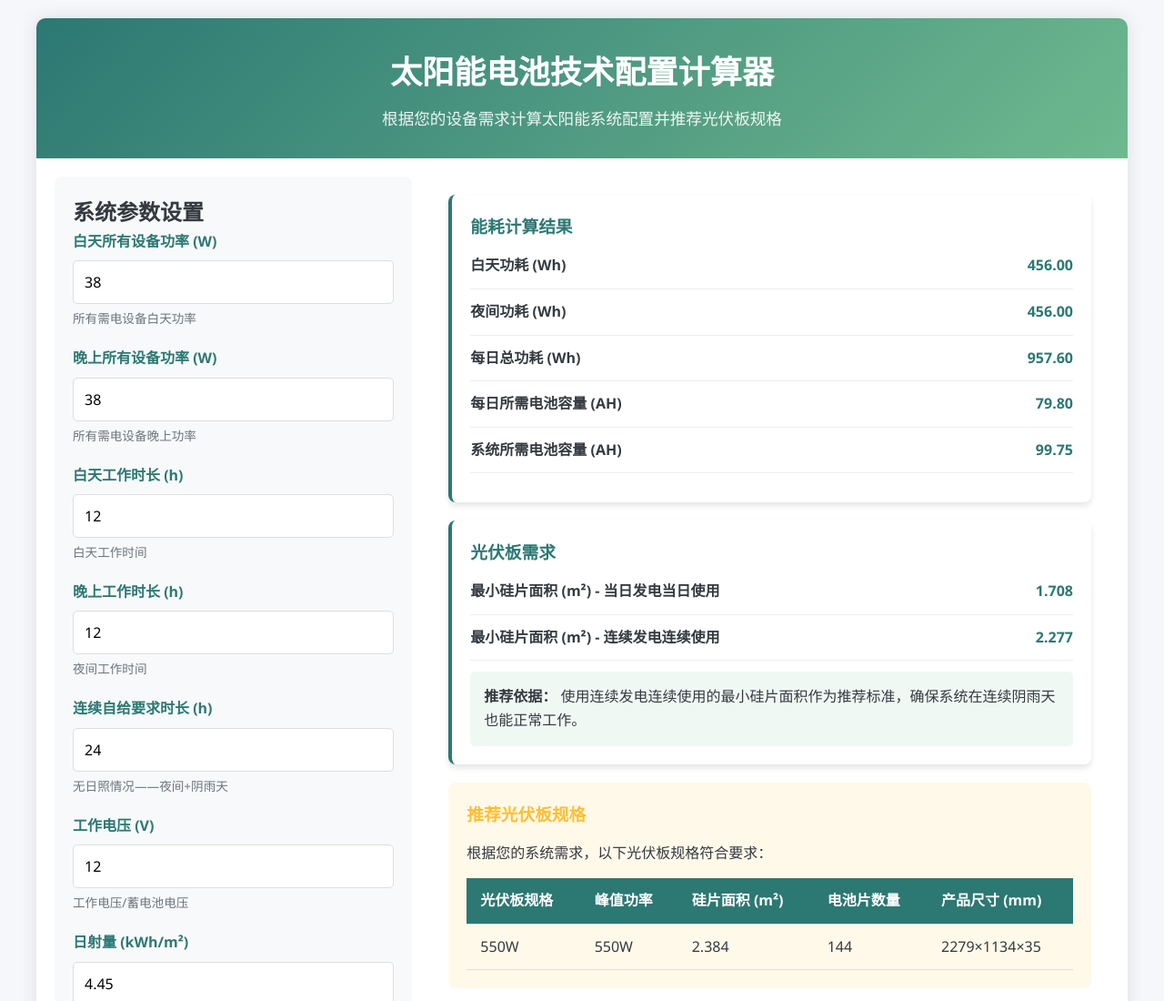
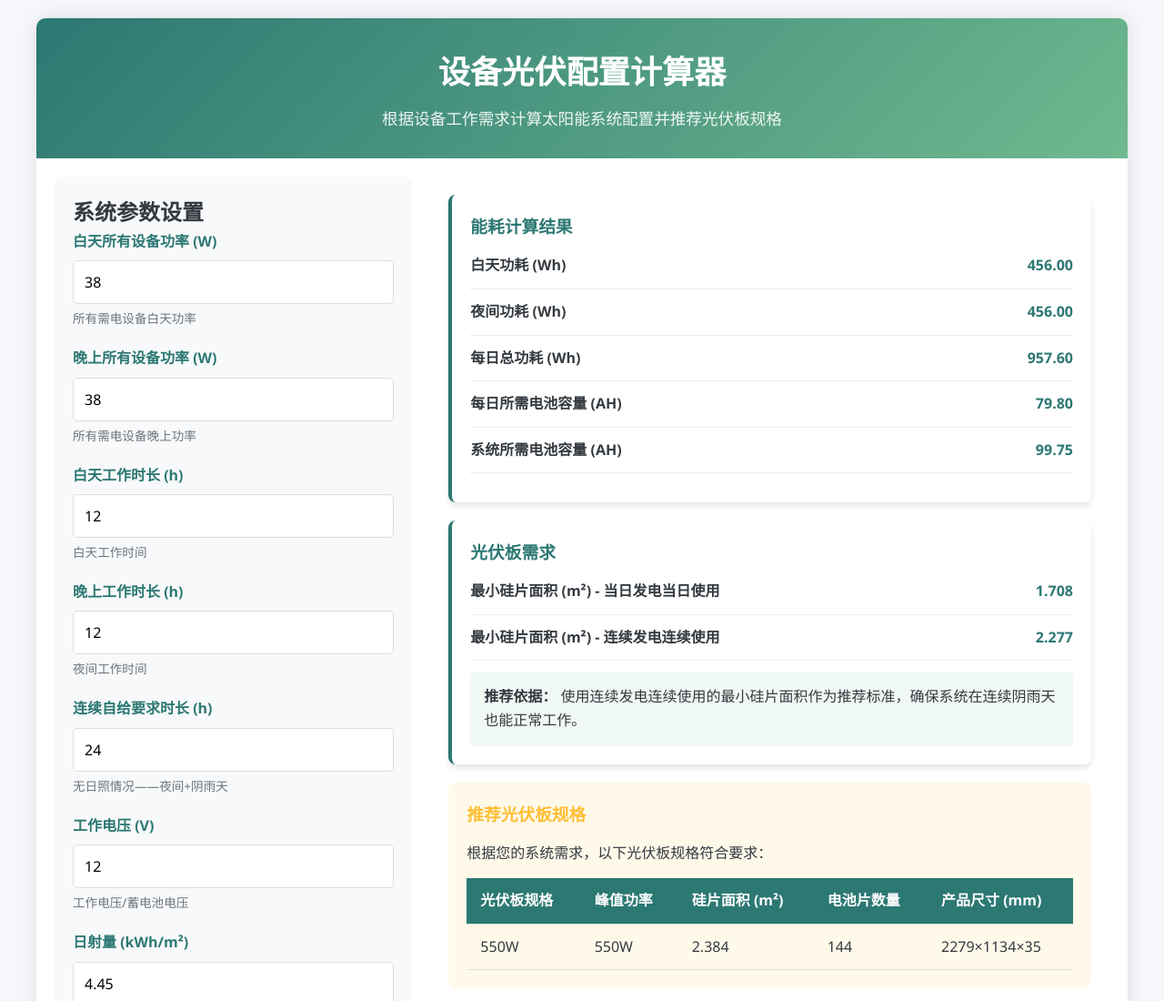
Before and after one commit to Darliamall/Equipment-Solar-Calculator, a plain HTML site: page index.html in a window 1280 px wide. Shown: the top 1100 px of the page at 91% size. Drawn offline with Linux system fonts and the light colour scheme.

Commit message:
Update title and header for solar calculator

```diff
--- a/index.html
+++ b/index.html
@@ -3,7 +3,7 @@
 <head>
     <meta charset="UTF-8">
     <meta name="viewport" content="width=device-width, initial-scale=1.0">
-    <title>太阳能电池技术配置计算器</title>
+    <title>设备光伏配置计算器</title>
     <style>
         :root {
             --primary-color: #2c7873;
@@ -223,8 +223,8 @@
 <body>
     <div class="container">
         <header>
-            <h1>太阳能电池技术配置计算器</h1>
-            <p class="subtitle">根据您的设备需求计算太阳能系统配置并推荐光伏板规格</p>
+            <h1>设备光伏配置计算器</h1>
+            <p class="subtitle">根据设备工作需求计算太阳能系统配置并推荐光伏板规格</p>
         </header>
 
         <div class="main-content">
```
